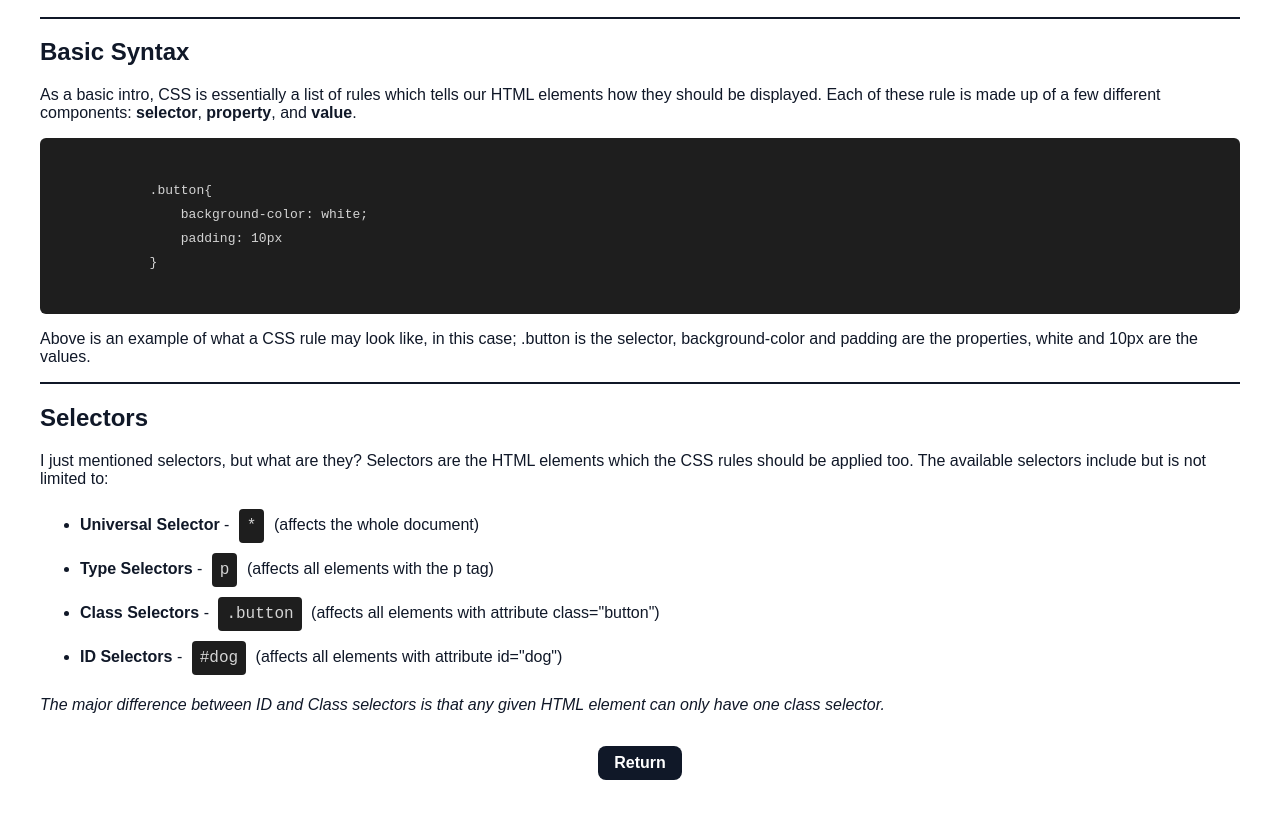
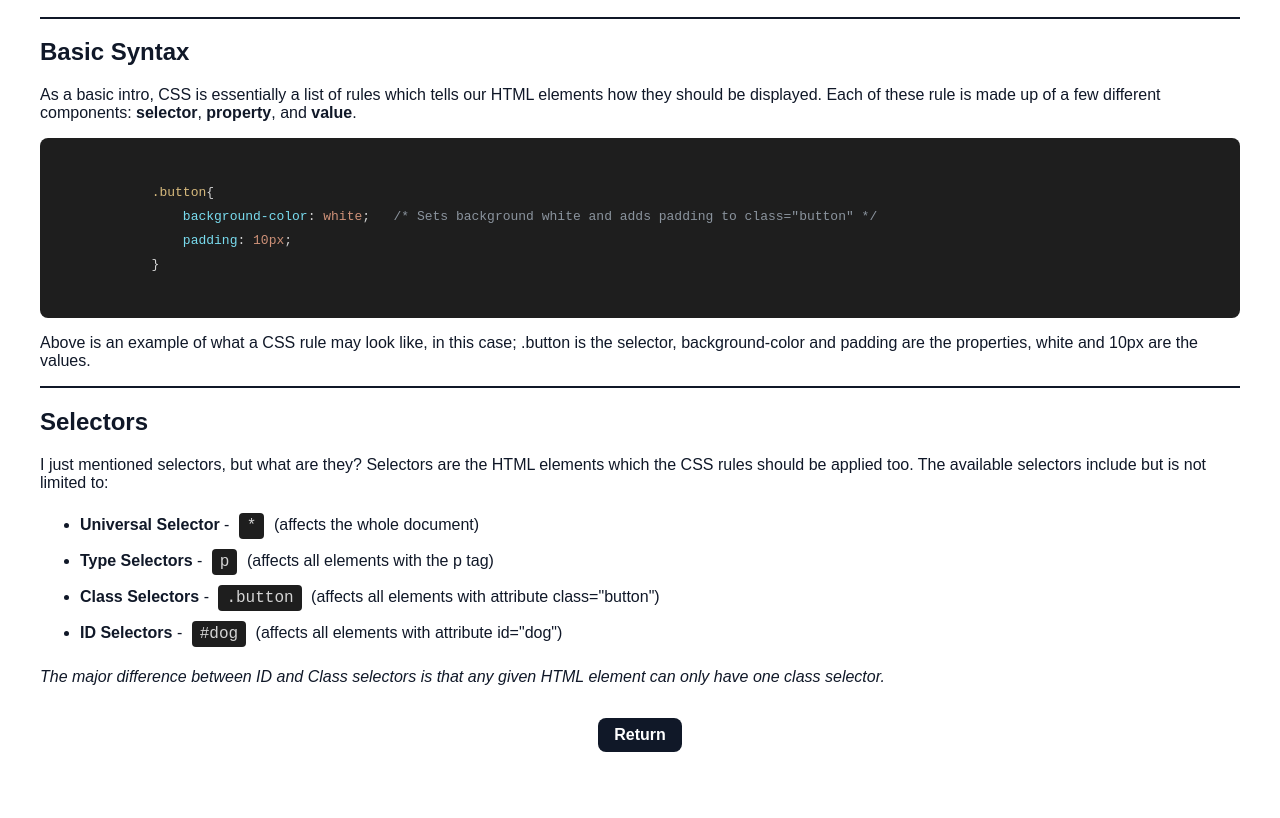
Before and after one commit to TedSlorick/My-First-Website, a plain HTML site: page pages/css.html in a window 1280 px wide. Shown: the part 126-944 px from the top of the page. Drawn offline with Linux system fonts and the light colour scheme.

Commit message:
Add Markdown Code CSS
Developed out markdown code css and added comments to style.css

```diff
--- a/pages/css.html
+++ b/pages/css.html
@@ -17,12 +17,14 @@
             up of a few different components: <strong>selector</strong>, <strong>property</strong>,
             and <strong>value</strong>.
         </p>
+
         <pre class="md-code-block"><code>
-            .button{
-                background-color: white;
-                padding: 10px
+            <div class="selector">.button</div>{
+                <div class="property">background-color</div>: <div class="value">white</div>;   <div class="notes">/* Sets background white and adds padding to class="button" */</div>
+                <div class="property">padding</div>: <div class="value">10px</div>;
             }
         </code></pre>
+
         <p>
             Above is an example of what a CSS rule may look like, in this case; .button is the
             selector, background-color and padding are the properties, white and 10px are the
@@ -37,10 +39,10 @@
             the CSS rules should be applied too. The available selectors include but is not limited to:
         </p>
         <ul>
-            <li><strong>Universal Selector</strong> - <div class="highlight">*</div> (affects the whole document)</li>
-            <li><strong>Type Selectors</strong> - <div class="highlight">p</div> (affects all elements with the p tag)</li>
-            <li><strong>Class Selectors</strong> - <div class="highlight">.button</div> (affects all elements with attribute class="button")</li>
-            <li><strong>ID Selectors</strong> - <div class="highlight">#dog</div> (affects all elements with attribute id="dog")</li>
+            <li><strong>Universal Selector</strong> - <div class="md-code-inline">*</div> (affects the whole document)</li>
+            <li><strong>Type Selectors</strong> - <div class="md-code-inline">p</div> (affects all elements with the p tag)</li>
+            <li><strong>Class Selectors</strong> - <div class="md-code-inline">.button</div> (affects all elements with attribute class="button")</li>
+            <li><strong>ID Selectors</strong> - <div class="md-code-inline">#dog</div> (affects all elements with attribute id="dog")</li>
         </ul>
         <p>
             <em>The major difference between ID and Class selectors is that any given HTML element can only
--- a/style.css
+++ b/style.css
@@ -23,7 +23,7 @@ p:hover {
 /* I centered the image of the dog but don't understand why this is so
 challenging or why the display: block; is necessary */
 
-#dog {
+#dog-photo {
     position: relative;
     height: 200px;
     width: auto;
@@ -32,12 +32,16 @@ challenging or why the display: block; is necessary */
     display: block;
 }
 
+/* Line Separator in between sections */
+
 .line-separator {
     height: 2px;
     width: 100%;
     background-color: #101828;
     margin: 10px 0px;
 }
+
+/* Navigation Buttons */
 
 .nav-button {
     background-color: #101828;
@@ -60,22 +64,44 @@ challenging or why the display: block; is necessary */
     text-align: center;
 }
 
+/* Markdown Code */
+
 .md-code-block {
     background-color: #1e1e1e;
     color: #d4d4d4;
     font-family: 'Courier New', Courier, monospace;
-    padding: 16px;
-    border-radius: 6px;
+    padding: 18px;
+    border-radius: 8px;
     overflow-x: auto;
     line-height: 1.5;
 }
 
-.highlight {
+.md-code-inline {
     background-color: #1e1e1e;
     color:#d4d4d4;
     font-family: 'Courier New', Courier, monospace;
-    padding: 0.5rem;
+    padding: 0.25rem 0.5rem;
     display: inline-block;
     margin: 5px;
     border-radius: 0.25rem;
 }
+
+.selector {
+    color: #d7ba7d;
+    display: inline;
+}
+
+.property {
+    color: #79dcef;
+    display: inline;
+}
+
+.value {
+    color: #ce9178;
+    display: inline;
+}
+
+.notes {
+    color: #8b949e;
+    display: inline;
+}
```
Also changed, not shown: index.html (+1 -1 lines).
